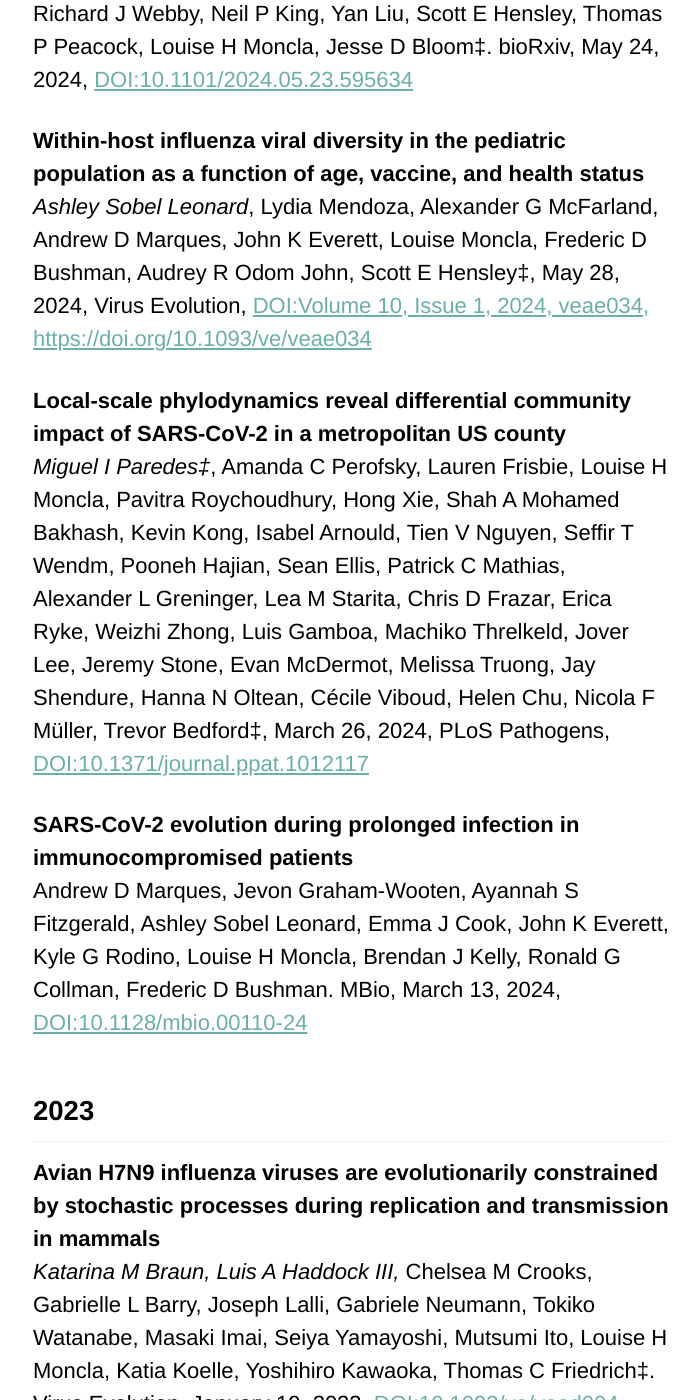
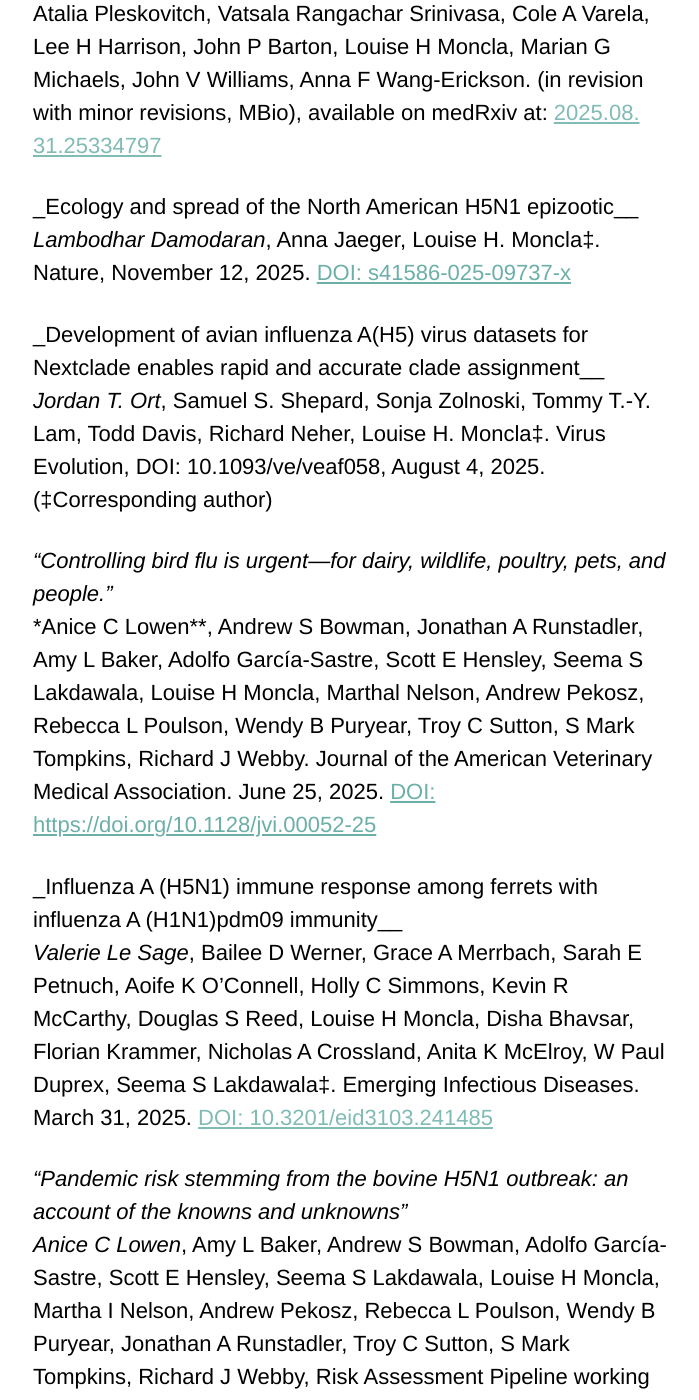
Before and after one commit to lmoncla/monclalab, a Jekyll site: the page built from _pages/publications.md, in a window 1280 px wide and 1400 px high, scrolled down 506 px. Shown: the whole window, without its empty margins (289-988 px from the left). Built offline with Jekyll 4.4.1, drawn with Linux system fonts in a browser that asks for light colours; cached includes are drawn as plain includes; a script that is not in the unit is left out; comment, search, counter and statistics services are not loaded; some of the changed text lies outside the part shown.

Commit message:
updating publications

```diff
--- a/_pages/publications.md
+++ b/_pages/publications.md
@@ -4,9 +4,35 @@ title: ""
 ---
 # Publications
 
+## 2025
+
+_Emergence and Epidemiology of Dominant Variants of Human Metapneumovirus in the United States between 2016 and 2021_<br>
+*Lora Lee Pless*, Lambodar Damodaran, Ray Pomponio, Rose Patrick, Marissa Pacey Griffith, Sara Walters, Kady D Waggle, Atalia Pleskovitch, Vatsala Rangachar Srinivasa, Cole A Varela, Lee H Harrison, John P Barton, Louise H Moncla, Marian G Michaels, John V Williams, Anna F Wang-Erickson. (in revision with minor revisions, MBio), available on medRxiv at: [2025.08. 31.25334797]()
+
+_Ecology and spread of the North American H5N1 epizootic__<br>
+*Lambodhar Damodaran*, Anna Jaeger, Louise H. Moncla‡. Nature, November 12, 2025. [DOI: s41586-025-09737-x](https://www.nature.com/articles/s41586-025-09737-x)
+
+_Development of avian influenza A(H5) virus datasets for Nextclade enables rapid and accurate clade assignment__<br>
+*Jordan T. Ort*, Samuel S. Shepard, Sonja Zolnoski, Tommy T.-Y. Lam, Todd Davis, Richard Neher, Louise H. Moncla‡. Virus Evolution, DOI: 10.1093/ve/veaf058, August 4, 2025. (‡Corresponding author)
+
+_“Controlling bird flu is urgent—for dairy, wildlife, poultry, pets, and people.”_<br>
+*Anice C Lowen**, Andrew S Bowman, Jonathan A Runstadler, Amy L Baker, Adolfo García-Sastre, Scott E Hensley, Seema S Lakdawala, Louise H Moncla, Marthal Nelson, Andrew Pekosz, Rebecca L Poulson, Wendy B Puryear, Troy C Sutton, S Mark Tompkins, Richard J Webby. Journal of the American Veterinary Medical Association. June 25, 2025. [DOI: https://doi.org/10.1128/jvi.00052-25](https://avmajournals.avma.org/view/journals/javma/263/9/javma.25.05.0294.xml)
+
+_Influenza A (H5N1) immune response among ferrets with influenza A (H1N1)pdm09 immunity__<br>
+*Valerie Le Sage*, Bailee D Werner, Grace A Merrbach, Sarah E Petnuch, Aoife K O’Connell, Holly C Simmons, Kevin R McCarthy, Douglas S Reed, Louise H Moncla, Disha Bhavsar, Florian Krammer, Nicholas A Crossland, Anita K McElroy, W Paul Duprex, Seema S Lakdawala‡. Emerging Infectious Diseases. March 31, 2025. [DOI: 10.3201/eid3103.241485]()
+
+_“Pandemic risk stemming from the bovine H5N1 outbreak: an account of the knowns and unknowns”_<br>
+*Anice C Lowen*, Amy L Baker, Andrew S Bowman, Adolfo García-Sastre, Scott E Hensley, Seema S Lakdawala, Louise H Moncla, Martha I Nelson, Andrew Pekosz, Rebecca L Poulson, Wendy B Puryear, Jonathan A Runstadler, Troy C Sutton, S Mark Tompkins, Richard J Webby, Risk Assessment Pipeline working group of the NIAID Centers of Excellence for Influenza Research and Response (CEIRR) Network. Journal of Virology, February 27, 2025. [DOI: https://doi.org/10.1128/jvi.00052-25]().
+
+_The Evolution and Epidemiology of H3N2 Canine Influenza Virus After 20 Years in Dogs__<br>
+*Brian R Wasik*, Lambodhar Damodaran, Maria A Maltepes, Ian EH Voorhees, Christian M Leutenegger, Sandra Newbury, Louise H Moncla, Benjamin D Dalziel, Laura B Goodman, Colin R Parrish. Epidemiology and Infection, March 5, 2025. [DOI: 10.1017/S0950268825000251]().
+
 ## 2024
 __Deep mutational scanning of H5 hemagglutinin to inform influenza virus surveillance__<br>
-*Bernadeta Dadonaite*, Jenny J Ahn, Jordan T Ort, Jin Yu, Colleen Furey, Annie Dosey, William W Hannon, Amy Vincent Baker, Richard J Webby, Neil P King, Yan Liu, Scott E Hensley, Thomas P Peacock, Louise H Moncla, Jesse D Bloom‡. bioRxiv, May 24, 2024, [DOI:10.1101/2024.05.23.595634](https://doi.org/10.1101/2024.05.23.595634)
+*Bernadeta Dadonaite*, Jenny J Ahn, Jordan T Ort, Jin Yu, Colleen Furey, Annie Dosey, William W Hannon, Amy Vincent Baker, Richard J Webby, Neil P King, Yan Liu, Scott E Hensley, Thomas P Peacock, Louise H Moncla, Jesse D Bloom‡. PLOS Biology, November 12, 2024.
+
+_The global H5N1 influenza panzootic in mammals__<br>
+*Thomas Peacock*, Louise Moncla, Gytis Dudas, David VanInsberghe, Ksenia Sukhova, James O Lloyd-Smith, Michael Worobey, Anice C Lowen, Martha I Nelson. Nature, September 24, 2024, DOI: 10.1038/s41586-024-08054-z
 
 __Within-host influenza viral diversity in the pediatric population as a function of age, vaccine, and health status__<br>
 *Ashley Sobel Leonard*, Lydia Mendoza, Alexander G McFarland, Andrew D Marques, John K Everett, Louise Moncla, Frederic D Bushman, Audrey R Odom John, Scott E Hensley‡, May 28, 2024, Virus Evolution, [DOI:Volume 10, Issue 1, 2024, veae034, https://doi.org/10.1093/ve/veae034](https://academic.oup.com/ve/article/10/1/veae034/7658145)
```
